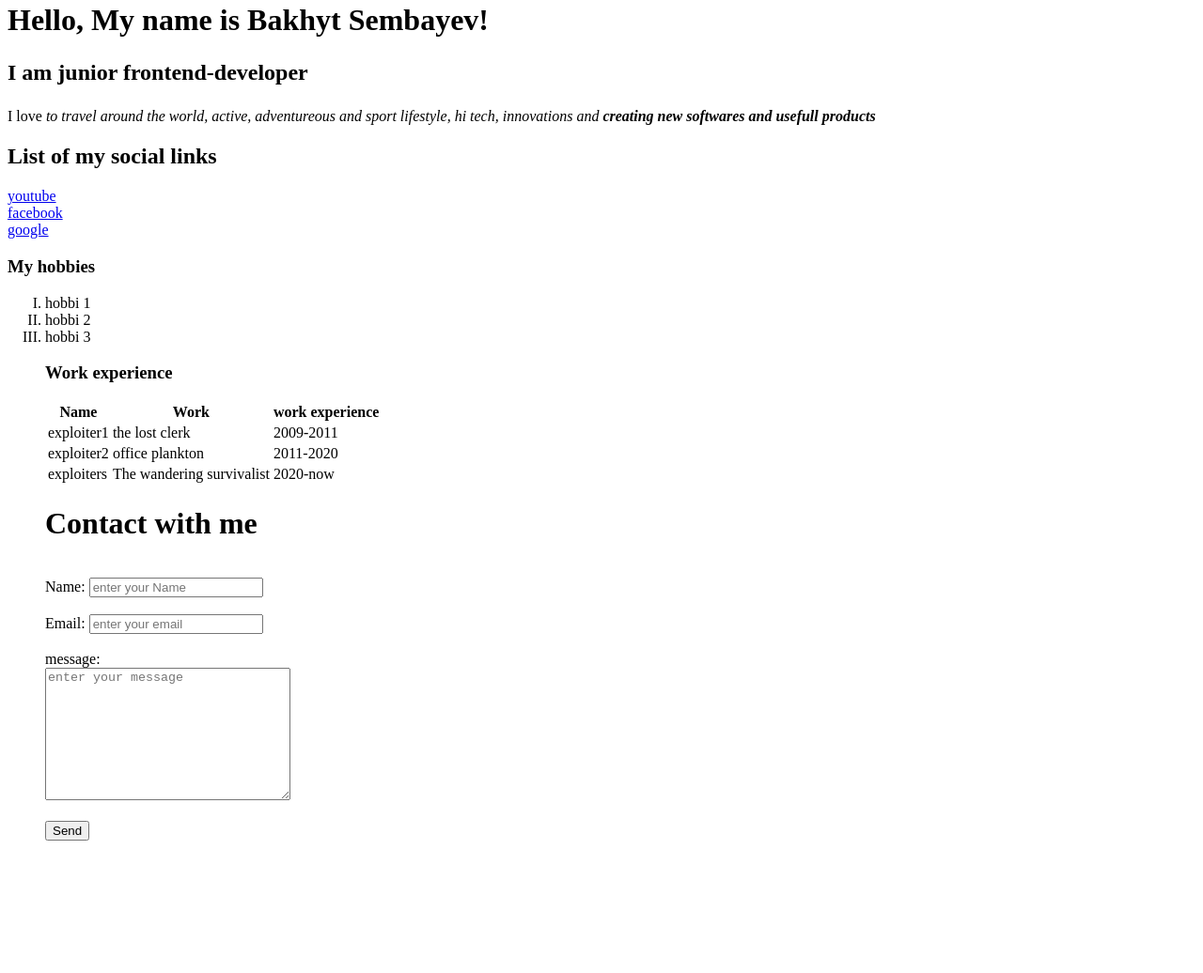
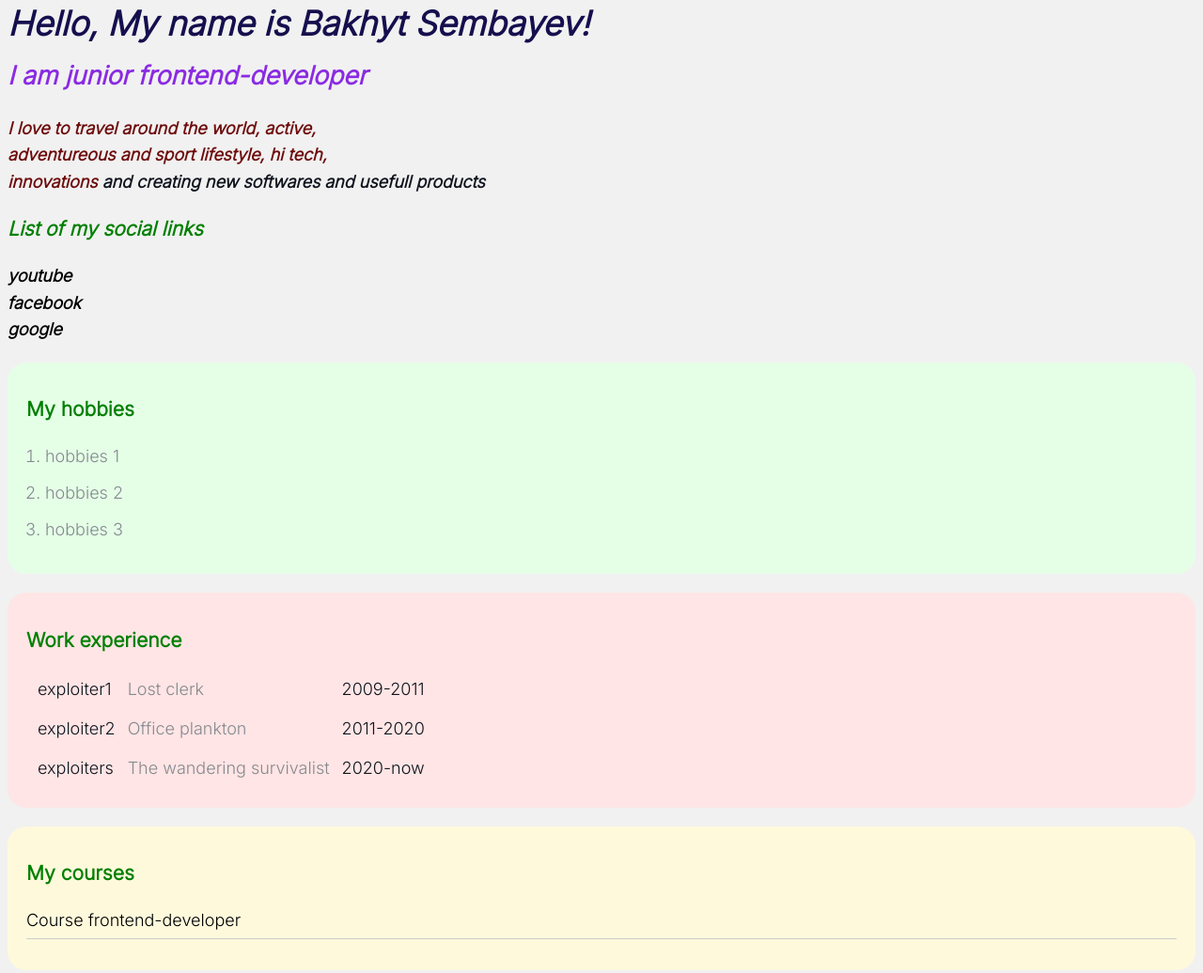
Before and after one commit to BakhytSembayev/rezume, a plain HTML site: page index.html in a window 1280 px wide. Shown: the part 330-1366 px from the top of the page at 94% size. Before the commit the page ends 1241 px from the top, so only its background shows below. Drawn offline with Linux system fonts and the light colour scheme.

Commit message:
Add styles

```diff
--- /dev/null
+++ b/fonts.css
@@ -0,0 +1,17 @@
+@import url('https://fonts.googleapis.com/css2?family=Inter:wght@300&display=swap');
+body{
+    font-family:Inter;
+    font-size: 18px;
+    line-height: 1.6em;
+    font-weight: normal;
+   /*text-decoration: underline;*/
+   /* text-decoration: line-through;*/
+   /*font-style: italic;*/
+   /*letter-spacing: 10px;*/
+   /*word-spacing: 15px;*/
+}
+
+.info-text p {
+    font-style: italic;
+    font-weight: bold;
+}
--- a/index.html
+++ b/index.html
@@ -5,43 +5,50 @@
     <meta name="viewport" content="width=device-width, initial-scale=1.0">
     <meta name="keywords" content="frontend,portfolio,html">
     <meta name="description" content="This page is part of my portfolio!">
+    <link rel="stylesheet" href="style.css">
+    <link rel="stylesheet" href="fonts.css">
     <title>Bakhyt portfolio</title>
 </head>
 <body>
-    <img src="https://i.gifer.com/75za.gif" alt="Calm down">
+    <div class="info">
+    <img src="https://i.gifer.com/75za.gif" alt="Calm down" class="avatar">
+
+    <div class="info-text">
     <h1>Hello, My name is Bakhyt Sembayev! </h1>
 
     <h2><p> I am junior <strong>  frontend-developer </strong></p></h2>
-    <p> I love <em>to travel around the world, active, adventureous and sport lifestyle, hi tech, innovations and <strong>creating new softwares and usefull products</strong> </em>  </p>
-<h2>List of my social links</h2>
-<a href="https://www.youtube.com/watch?v=WcIcVapfqXw" target="_blank">youtube</a> <br>
+    <p> <span class="color">I love <em>to travel around the world, active, <br>
+         adventureous and sport lifestyle, hi tech, <br>
+          innovations</span> and <strong>creating new softwares and usefull products</strong> </em>  </p>
+<h3>List of my social links</h3>
+<a href="https://www.youtube.com/shorts/tPDbpyYA5o0" target="_blank">youtube</a> <br>
 <a href="https://www.facebook.com/profile.php?id=100002032093182" target="_blank">facebook</a><br>
 <a href="https://ru.wikipedia.org/wiki/%D0%9C%D0%B0%D1%81%D0%BA,_%D0%98%D0%BB%D0%BE%D0%BD" target="_blank">google</a>
+</div>
+</div>
 
-<h3>My hobbies</h3>
-<ol type="I">
-    <li>hobbi 1</li>
-    <li>hobbi 2</li>
-    <li>hobbi 3</li>
-</ul>
+<div class="card bg bg-green" >
+    <h3>My hobbies</h3>
+
+    <ol class="list">
+        <li>hobbies 1</li>
+        <li>hobbies 2</li>
+        <li>hobbies 3</li>
+    </ul>
+</div>
+<div class="card bg-red">
 <h3> Work experience</h3>
-<table>
-    <thead>
-        <tr>
-            <th>Name</th>
-            <th>Work</th>
-            <th>work experience</th>
-        </tr>
-    </thead>
+<table class="table">
+
     <tbody>
         <tr>
             <td>exploiter1</td>
-            <td>the lost clerk</td>
+            <td> Lost clerk</td>
             <td>2009-2011</td>
         </tr>
     <tr>
         <td>exploiter2</td>
-        <td>office plankton</td>
+        <td>Office plankton</td>
         <td>2011-2020</td>
     </tr>
     <tr>
@@ -51,9 +58,18 @@
     </tr>
 </tbody>
 </table>
+</div>
+<div class="card bg-yellow">
+    <h3>My courses</h3>
+<ul class="link-list">
+    <li>
+        <a href="https://lk.result.school/pl/teach/control/lesson/view?id=267173460">Course frontend-developer</a>
+    </li>
+</ul>
+</div>
 <h1>Contact with me</h1>
 <br>
-<form action="/05_form.html">
+<form action="/05_form.html" class="bg-red">
 <div>
     <label for="name">Name:</label>
     <input type="text" id="Login" value="" placeholder="enter your Name">
@@ -68,11 +84,12 @@
 <div>
 <label for="message">message:</label>
 <br>
-<textarea id="message" cols="30" rows="9" placeholder="enter your message">
+<textarea id="message" cols="30" rows="9" placeholder="please, write your message">
 </textarea>
 </div>
 <br>
-<input type="submit" value="Send">
+<input class="btn" type="submit"
+ value="Send">
 </form>
 </body>
 </html>
--- /dev/null
+++ b/style.css
@@ -0,0 +1,148 @@
+@import url('https://fonts.googleapis.com/css2?family=Inter:wght@300&family=Roboto:ital,wght@1,300&display=swap');
+body {
+    font-family:'Roboto',sans-serif;
+    font-size: 16px;
+    font-weight: normal;
+    background:#f1f1f1;
+    color: #0f141e;
+}
+
+a {
+    color: #000;
+    text-decoration: none;
+}
+
+a:hover {
+text-decoration: underline;
+}
+
+a:active{
+    color: blue;
+}
+
+a:visited {
+    color: grey;
+}
+
+h1{
+    color: rgb(21, 15, 78);
+}
+h2{
+    color:blueviolet;
+}
+h3{
+    color:green;
+}
+.color{
+    color: rgb(110, 12, 12);
+}
+.container{
+    max-width: 750px;
+    margin: auto;
+    padding-top: 30px;
+}
+.avatar{
+    border-radius: 15px;
+    box-shadow: 4px 4px 15px rgba(74, 10, 194, 0.6);
+}
+.info{
+    margin-bottom: 20px;
+}
+.info-text{
+    font-style: italic;
+    font-weight: bold;
+    margin: 0px;
+}
+.info-text h4{
+    margin-bottom: 10px;
+}
+
+@media (max-width: 650px){
+    .info {
+        display: block;
+        text-align: center;
+    }
+}
+
+.card{
+border-radius: 20px;
+padding: 15px 20px;
+margin-bottom: 20px;
+}
+
+.card h2{
+    margin-bottom: 20px;
+}
+
+.bg-yellow{
+    background: #fff9dc;
+}
+.bg-red{
+    background: #ffe5e5;
+}
+.bg-green{
+    background: #e5ffe7;
+}
+
+.btn {
+    background: #111;
+    padding: 15px 20px;
+    color: #fff;
+    border: none;
+    font-family: inherit;
+    cursor: pointer;
+    border-radius: 9px;
+}
+
+.btn:hover {
+    opacity: 0.8;
+
+}
+
+.list {
+    padding: 0 20px;
+}
+
+.list li {
+color: #86898f;
+margin-bottom: 10px;
+}
+
+.link-list {
+    list-style: none;
+    padding: 0;
+}
+
+.link-list li {
+    margin-bottom: 10px;
+    border-bottom: 1px solid #ccc;
+    padding-bottom: 5px;
+}
+
+.table {
+    width: 100;
+}
+.table td {
+    padding-inline-start: 10px;
+padding-bottom: 10px;
+}
+.table td:nth-child(2),
+.table td:nth-child(2)  {
+    color: #86898f;
+}
+.form-row {
+    margin-bottom: 10px;
+    display: flex;
+}
+.form-row.form-group:last-child{
+    margin-right: 0;
+}
+@media (max-width: 650px){
+    .form-row {
+        display: block;
+    }
+.form-row .form-group {
+    width: 100%;
+    margin-right: 0;
+    margin-bottom: 10px;
+}
```
